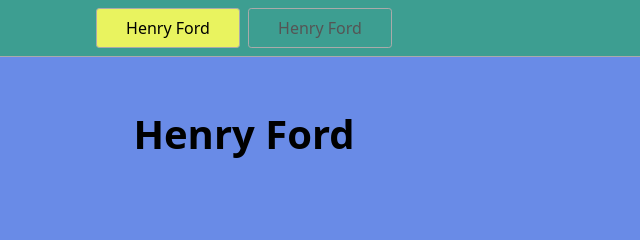
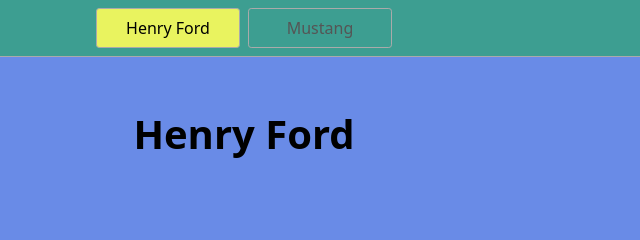
Before and after one commit to Grzegorz-ux/Henry-Ford, a website: page index.html in a window 1280 px wide. Shown: the top 240 px of the page, 396-1036 px from the left. Drawn offline with Linux system fonts and the light colour scheme.

Commit message:
Update index.html

```diff
--- a/index.html
+++ b/index.html
@@ -11,7 +11,7 @@
   <body>
     <nav>
       <a href="/" aria-current="page">Henry Ford</a>
-      <a href="/page2.html">Henry Ford</a>
+      <a href="/page2.html">Mustang</a>
     </nav>
     <main>
       <h1>Henry Ford</h1>
```
